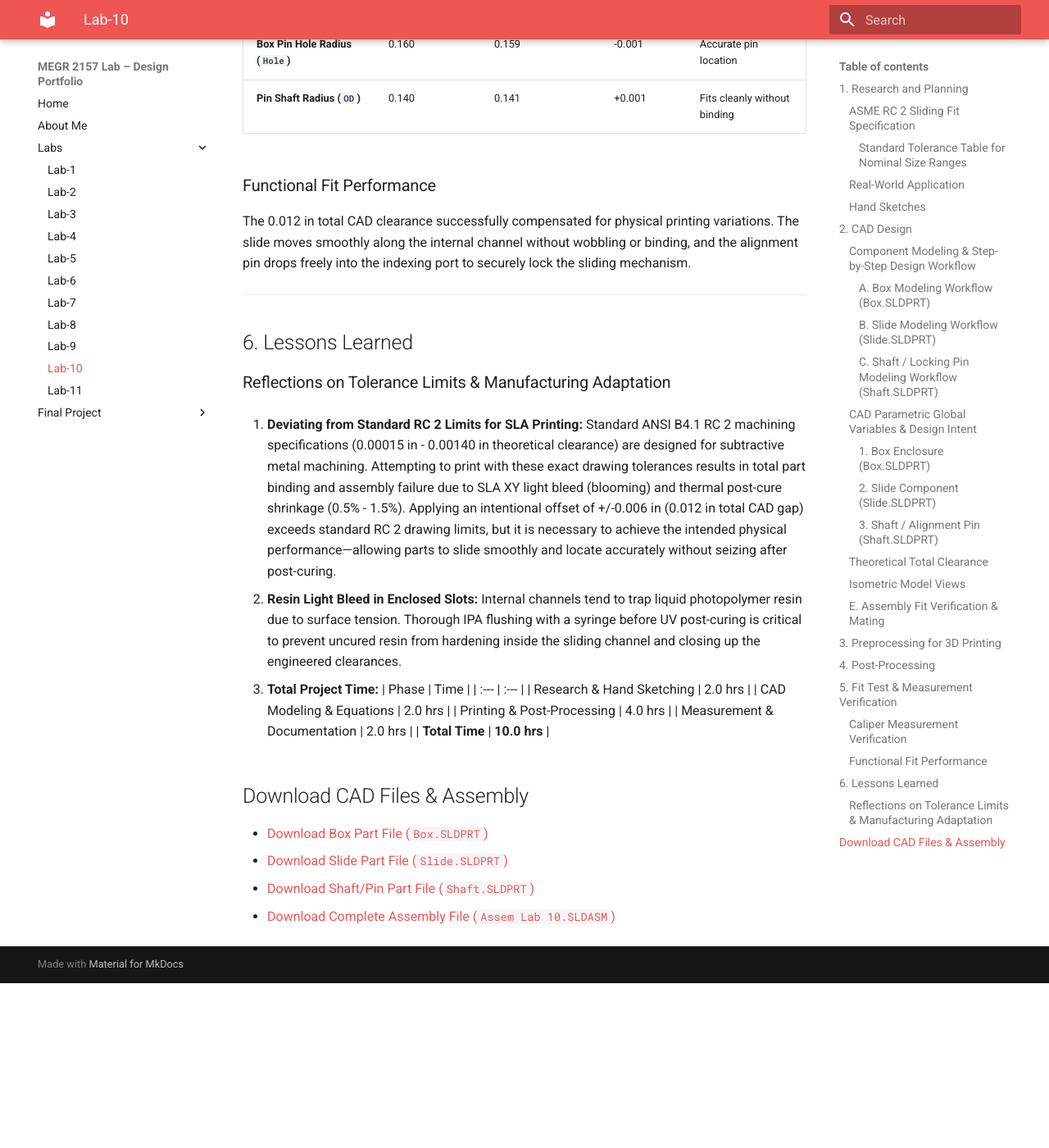
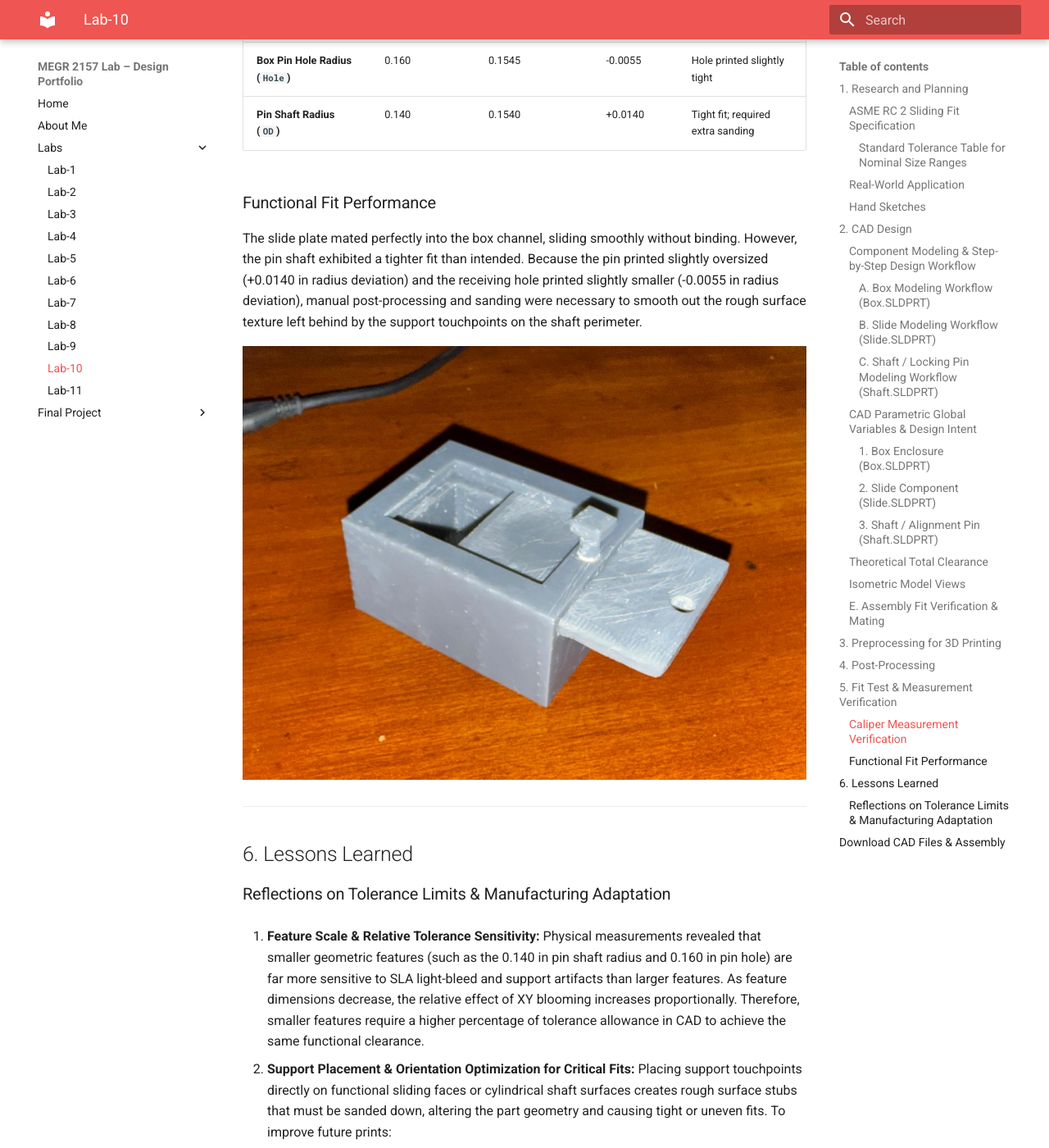
Before and after one commit to MHasan-27/Mohammad-Hasan, an MkDocs documentation site: the page built from docs/Labs/L10/index.md, in a window 1280 px wide and 1400 px high, scrolled down 16654 px. Shown: the whole window at 82% size. Built offline with MkDocs 1.6.1 and Material for MkDocs 9.7.7, drawn with Linux system fonts in a browser that asks for light colours; before the commit the page ends 17853 px from its top, so only the background shows below that; some of the changed text lies outside the part shown.

Commit message:
Revise measurement data and lessons learned in SLA printing
Updated measurement data and reflections on tolerance limits for SLA printing. Added observations on fit performance and necessary adjustments for better results.

```diff
--- a/docs/Labs/L10/index.md
+++ b/docs/Labs/L10/index.md
@@ -178,26 +178,33 @@ Digital caliper measurements were taken across all functional features following
 
 | Feature / Dimension Description | Target CAD Value (in) | Caliper Measurement (in) | Deviation (in) | Status / Evaluation |
 | :--- | :--- | :--- | :--- | :--- |
-| **Box Slot Width (`SW`)** | 1.310 | 1.308 | -0.002 | Accurate slot width |
-| **Slide Width (`SW`)** | 1.290 | 1.289 | -0.001 | Smooth sliding motion |
-| **Box Slot Height (`SH`)** | 0.160 | 0.159 | -0.001 | Proper vertical clearance |
-| **Slide Thickness (`SH`)** | 0.140 | 0.140 | 0.000 | Nominal size achieved |
-| **Box Pin Hole Radius (`Hole`)** | 0.160 | 0.159 | -0.001 | Accurate pin location |
-| **Pin Shaft Radius (`OD`)** | 0.140 | 0.141 | +0.001 | Fits cleanly without binding |
+| **Box Slot Width (`SW`)** | 1.310 | 1.3055 | -0.0045 | Smooth fit, well within clearance |
+| **Slide Width (`SW`)** | 1.290 | 1.2940 | +0.0040 | Fits perfectly into box slot |
+| **Box Slot Height (`SH`)** | 0.160 | 0.1525 | -0.0075 | Internal slot height contracted |
+| **Slide Thickness (`SH`)** | 0.140 | 0.1435 | +0.0035 | Smooth vertical clearance |
+| **Box Pin Hole Radius (`Hole`)** | 0.160 | 0.1545 | -0.0055 | Hole printed slightly tight |
+| **Pin Shaft Radius (`OD`)** | 0.140 | 0.1540 | +0.0140 | Tight fit; required extra sanding |
 
 ### Functional Fit Performance
-The 0.012 in total CAD clearance successfully compensated for physical printing variations. The slide moves smoothly along the internal channel without wobbling or binding, and the alignment pin drops freely into the indexing port to securely lock the sliding mechanism.
+The slide plate mated perfectly into the box channel, sliding smoothly without binding. However, the pin shaft exhibited a tighter fit than intended. Because the pin printed slightly oversized (+0.0140 in radius deviation) and the receiving hole printed slightly smaller (-0.0055 in radius deviation), manual post-processing and sanding were necessary to smooth out the rough surface texture left behind by the support touchpoints on the shaft perimeter.
+
+![Parts demonstration](Parts%20demonstration.jpeg)
 
 ---
 
 ## 6. Lessons Learned
 
 ### Reflections on Tolerance Limits & Manufacturing Adaptation
-1. **Deviating from Standard RC 2 Limits for SLA Printing:**
+1. **Feature Scale & Relative Tolerance Sensitivity:**
+   Physical measurements revealed that smaller geometric features (such as the 0.140 in pin shaft radius and 0.160 in pin hole) are far more sensitive to SLA light-bleed and support artifacts than larger features. As feature dimensions decrease, the relative effect of XY blooming increases proportionally. Therefore, smaller features require a higher percentage of tolerance allowance in CAD to achieve the same functional clearance.
+
+2. **Support Placement & Orientation Optimization for Critical Fits:**
+   Placing support touchpoints directly on functional sliding faces or cylindrical shaft surfaces creates rough surface stubs that must be sanded down, altering the part geometry and causing tight or uneven fits. To improve future prints:
+   * **Re-orient parts in PreForm** so that support touchpoint locations are strictly restricted to non-critical, non-mating exterior faces.
+   * Keep functional sliding slots, holes, and cylindrical shafts completely free of support touchpoints to preserve as-printed surface finish and eliminate manual post-processing distortion.
+
+3. **Deviating from Standard RC 2 Limits for SLA Printing:**
    Standard ANSI B4.1 RC 2 machining specifications (0.00015 in - 0.00140 in theoretical clearance) are designed for subtractive metal machining. Attempting to print with these exact drawing tolerances results in total part binding and assembly failure due to SLA XY light bleed (blooming) and thermal post-cure shrinkage (0.5% - 1.5%). Applying an intentional offset of +/-0.006 in (0.012 in total CAD gap) exceeds standard RC 2 drawing limits, but it is necessary to achieve the intended physical performance—allowing parts to slide smoothly and locate accurately without seizing after post-curing.
-
-2. **Resin Light Bleed in Enclosed Slots:**
-   Internal channels tend to trap liquid photopolymer resin due to surface tension. Thorough IPA flushing with a syringe before UV post-curing is critical to prevent uncured resin from hardening inside the sliding channel and closing up the engineered clearances.
 
 3. **Total Project Time:**
    | Phase | Time |
```
